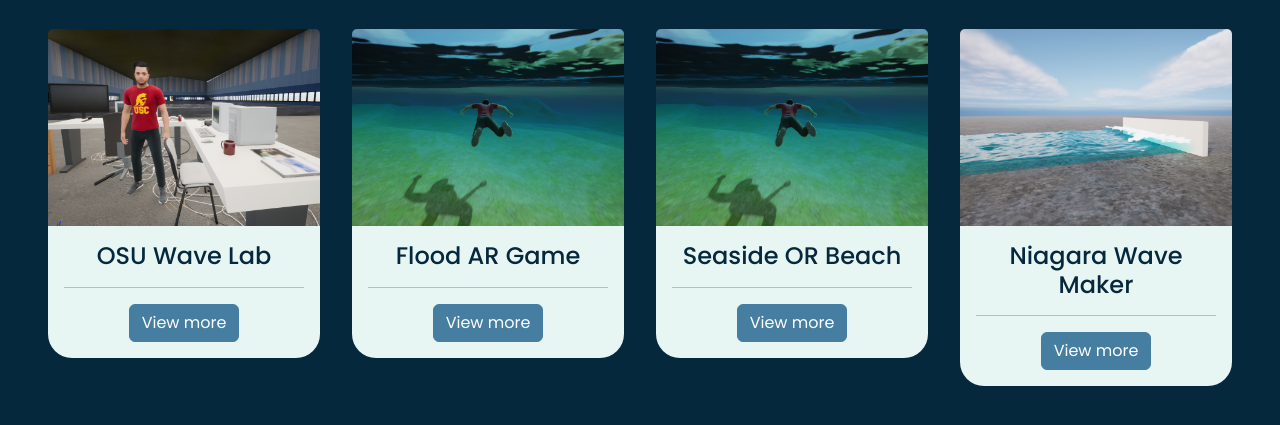
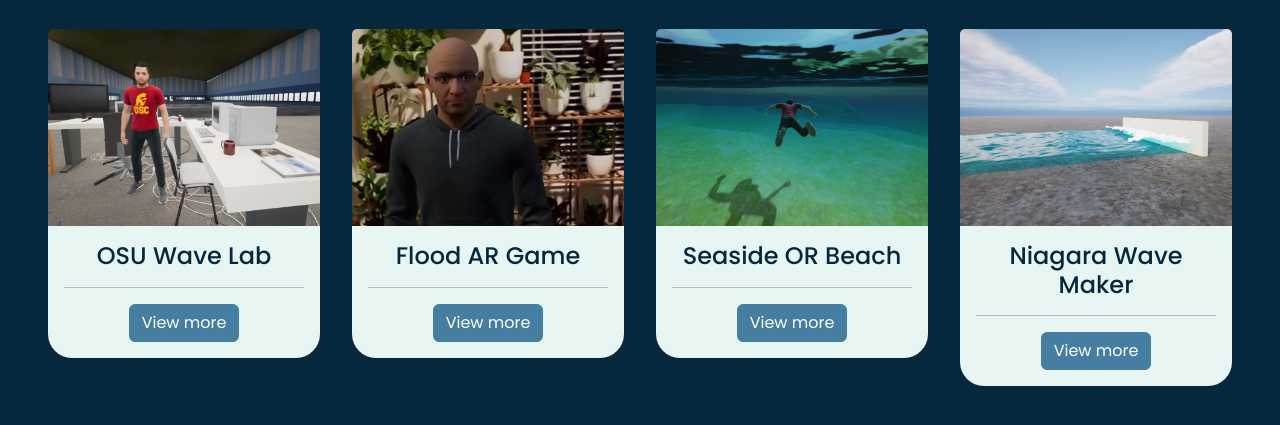
Before and after one commit to Behzadebr/behzadebr.github.io, a plain HTML site: page index.html in a window 1280 px wide. Shown: the part 593-1018 px from the top of the page. Drawn offline with nearby package versions, Linux system fonts and the light colour scheme.

Commit message:
Update index.html

```diff
--- a/index.html
+++ b/index.html
@@ -178,7 +178,7 @@
         </div>
         <div class="col-md-3">
           <div class="card">
-            <img src="img/cs_seaside.png" class="card-img-top img-fluid" />
+            <img src="img/cs_ar.png" class="card-img-top img-fluid" />
             <div class="card-body">
               <h4 class="card-title text-center">Flood AR Game</h4>
               <hr />
```
